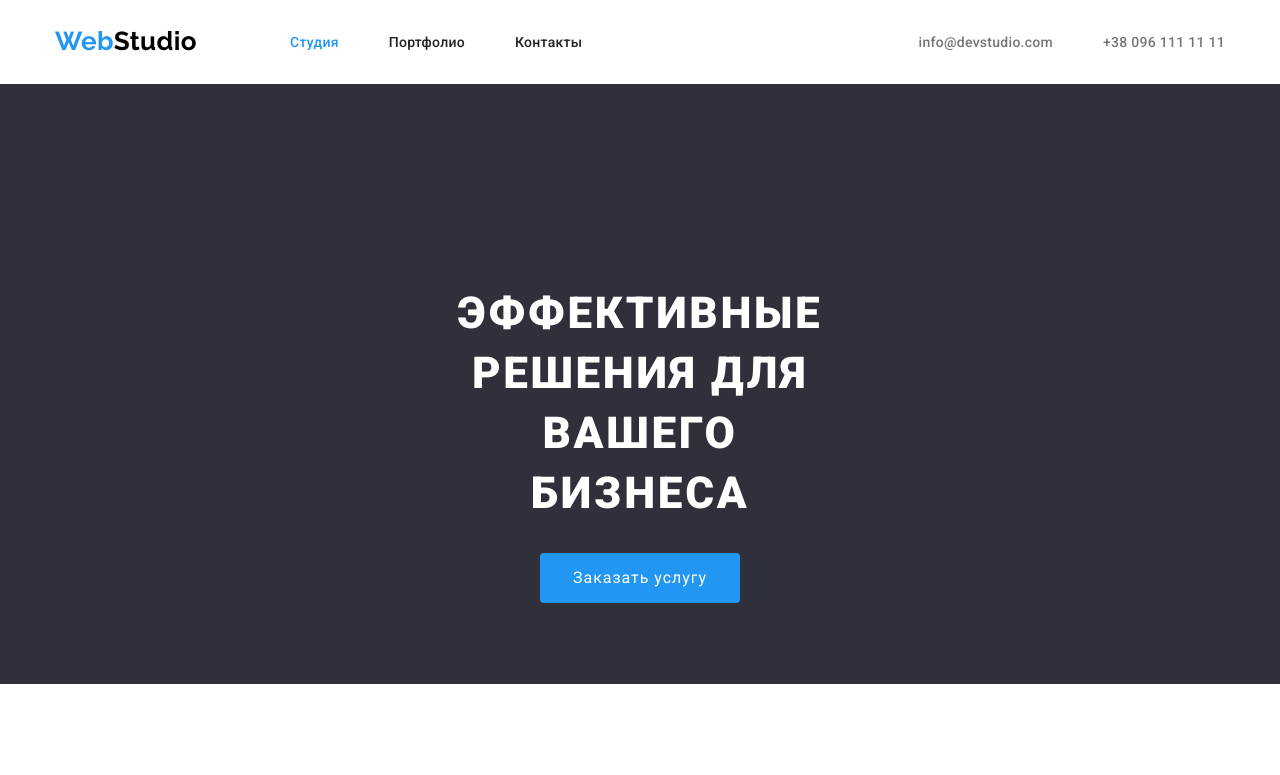
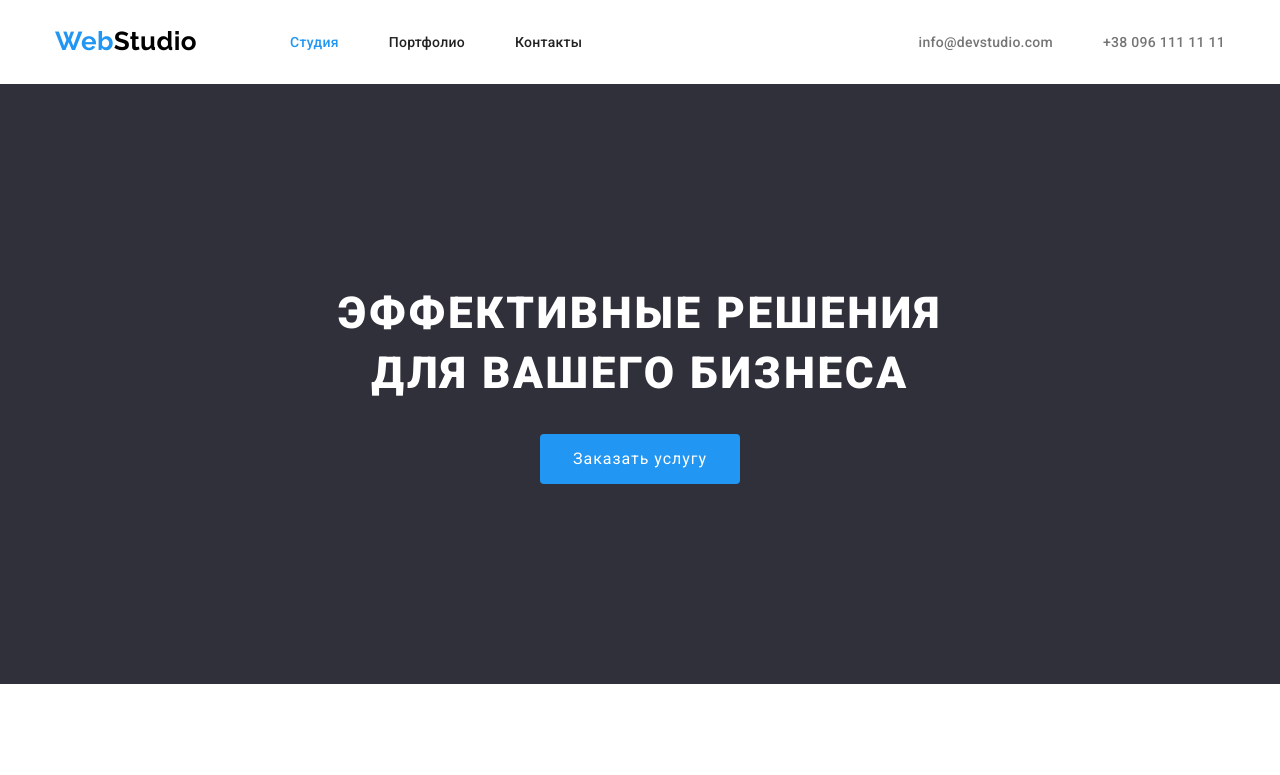
Before and after one commit to Shpuntoff/goit-markup-hw-03, a plain HTML site: page index.html in a window 1280 px wide. Shown: the top 775 px of the page. Drawn offline with nearby package versions, Linux system fonts and the light colour scheme.

Commit message:
Update styles.css

```diff
--- a/css/styles.css
+++ b/css/styles.css
@@ -177,8 +177,8 @@ p {
     text-align: center;
 }
 .hero .title {
-
-    padding: 200px 452px 0 452px;
+    width: 696px;
+    padding-top: 200px;
 
     margin-left: auto;
     margin-right: auto;
```
